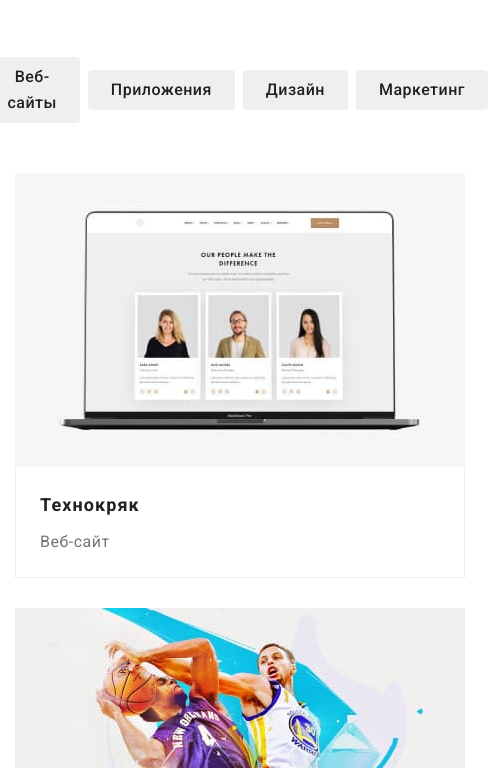
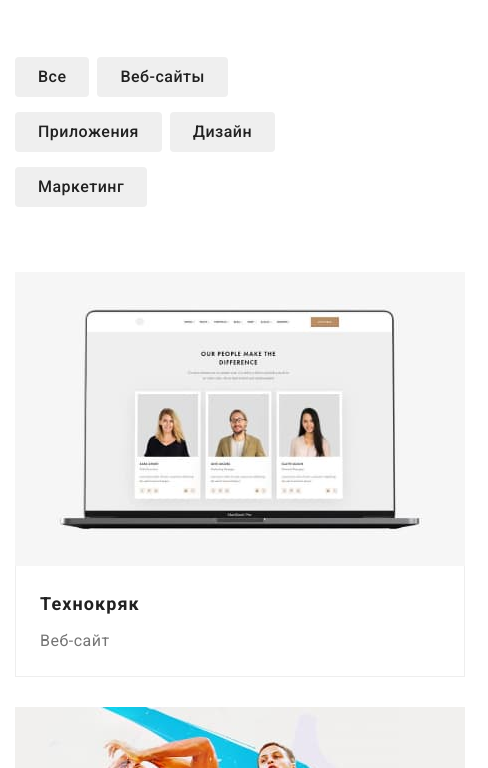
Before and after one commit to 0idea0/goit-markup-hw-08, a plain HTML site: page portfolio.html in a window 390 px wide. Shown: the part 76-844 px from the top of the page, 488 px wide, since content can reach past the window. Drawn offline with nearby package versions, Linux system fonts and the light colour scheme.

Commit message:
Корректирует стили

```diff
--- a/sass/layout/_filter-btn.scss
+++ b/sass/layout/_filter-btn.scss
@@ -26,7 +26,7 @@
   display: flex;
   align-items: center;
   min-width: 128px;
-  justify-content: center;
+  //justify-content: center;
   margin-bottom: 50px;
 }
 
@@ -44,3 +44,20 @@
     margin-right: 8px;
   }
 }
+
+@media screen and (max-width: 767px) {
+  .btn-list {
+    display: flex;
+    flex-wrap: wrap;
+  }
+
+  .filter-item {
+    margin-bottom: 15px;
+  }
+}
+
+@media screen and (min-width: 768px) {
+  .btn-list {
+    justify-content: center;
+  }
+}
```
Also changed, not shown: css/main.css, css/main.min.css, 2 other files.
